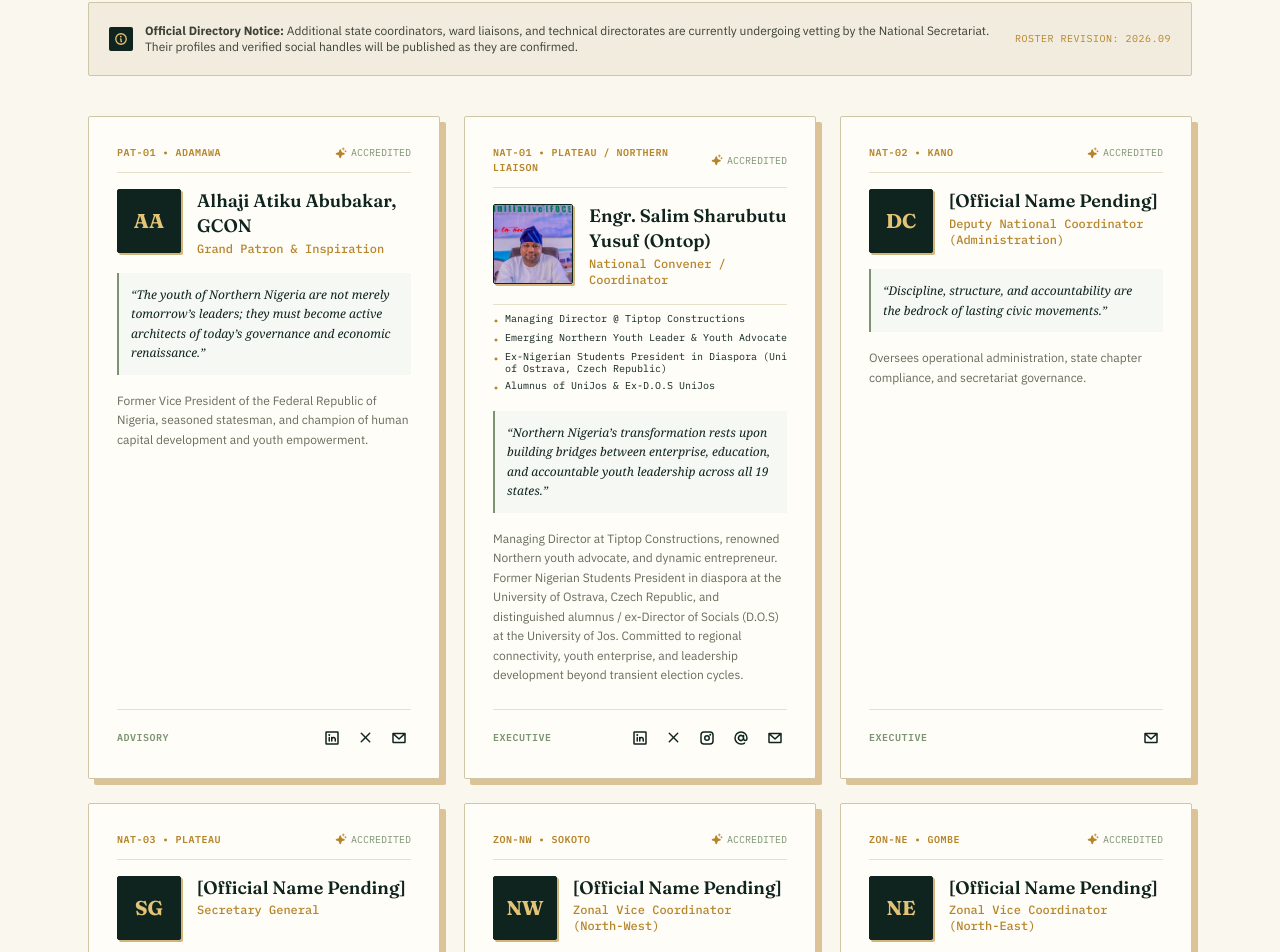
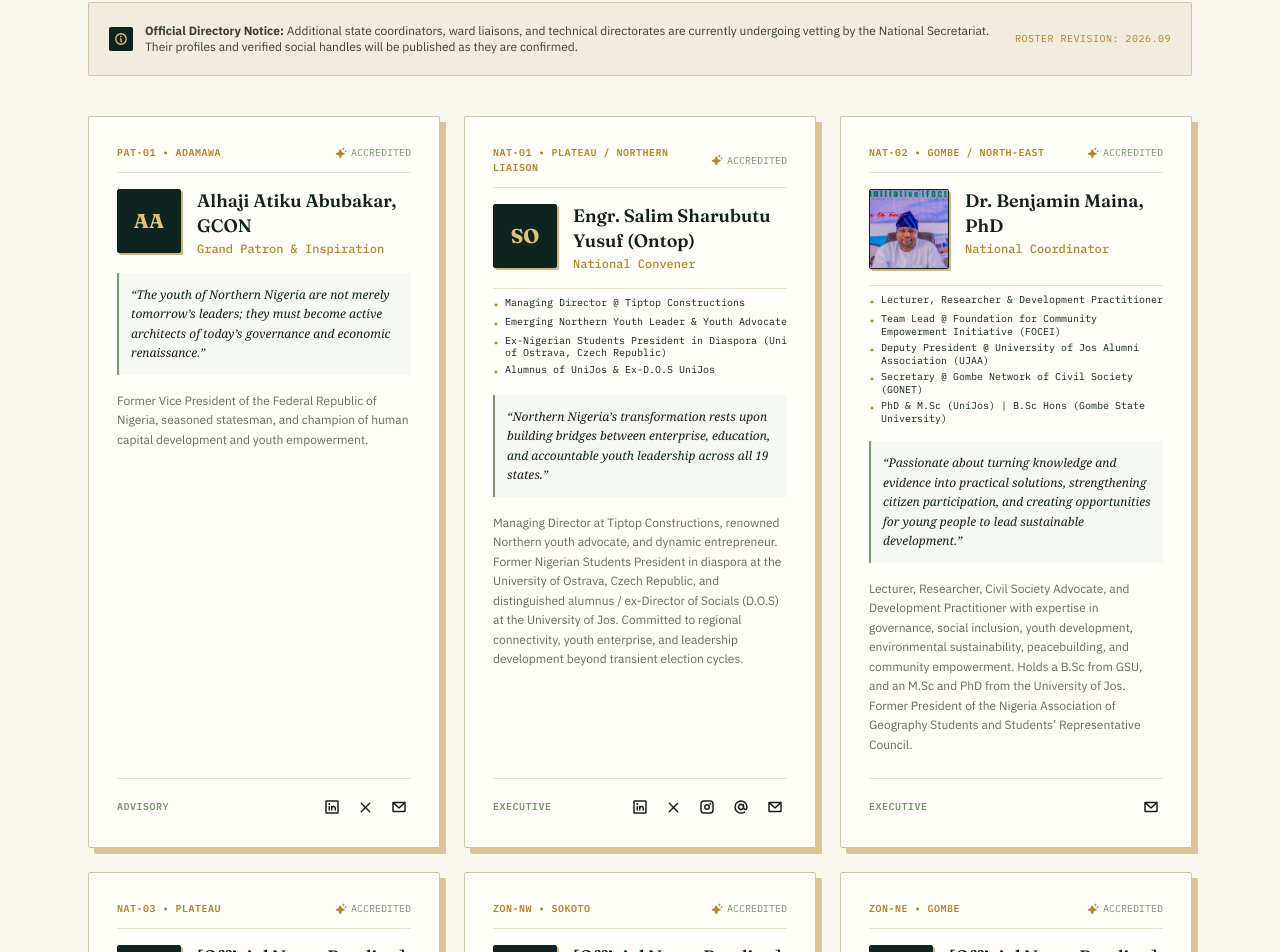
Before and after one commit to Yamojr001/anyv, a React (Vite) app: page /leadership in a window 1280 px wide. Shown: the part 627-1579 px from the top of the page. Built offline with nearby package versions, Linux system fonts and the light colour scheme.

Commit message:
feat: add Dr. Benjamin Maina as National Coordinator with verified FOCEI portrait and academic credentials

```diff
--- a/src/data/leadershipData.js
+++ b/src/data/leadershipData.js
@@ -30,11 +30,11 @@ export const leadershipOfficials = [
     id: 'exec-salim-ontop',
     name: 'Engr. Salim Sharubutu Yusuf (Ontop)',
     popularName: 'Engr. Salim (ONTOP) Sharubutu',
-    rankTitle: 'National Convener / Coordinator',
+    rankTitle: 'National Convener',
     category: 'executive',
     state: 'Plateau / Northern Liaison',
     badgeCode: 'NAT-01',
-    photoUrl: '/images/officials/salim-ontop.png',
+    photoUrl: '', // Ready for official portrait
     initials: 'SO',
     portfolioRoles: [
       'Managing Director @ Tiptop Constructions',
@@ -53,21 +53,25 @@ export const leadershipOfficials = [
     }
   },
   {
-    id: 'exec-02',
-    name: '[Official Name Pending]',
-    rankTitle: 'Deputy National Coordinator (Administration)',
+    id: 'exec-benjamin-maina',
+    name: 'Dr. Benjamin Maina, PhD',
+    rankTitle: 'National Coordinator',
     category: 'executive',
-    state: 'Kano',
+    state: 'Gombe / North-East',
     badgeCode: 'NAT-02',
-    photoUrl: '',
-    initials: 'DC',
-    quote: 'Discipline, structure, and accountability are the bedrock of lasting civic movements.',
-    bio: 'Oversees operational administration, state chapter compliance, and secretariat governance.',
+    photoUrl: '/images/officials/benjamin-maina.png',
+    initials: 'BM',
+    portfolioRoles: [
+      'Lecturer, Researcher & Development Practitioner',
+      'Team Lead @ Foundation for Community Empowerment Initiative (FOCEI)',
+      'Deputy President @ University of Jos Alumni Association (UJAA)',
+      'Secretary @ Gombe Network of Civil Society (GONET)',
+      'PhD & M.Sc (UniJos) | B.Sc Hons (Gombe State University)'
+    ],
+    quote: 'Passionate about turning knowledge and evidence into practical solutions, strengthening citizen participation, and creating opportunities for young people to lead sustainable development.',
+    bio: 'Lecturer, Researcher, Civil Society Advocate, and Development Practitioner with expertise in governance, social inclusion, youth development, environmental sustainability, peacebuilding, and community empowerment. Holds a B.Sc from GSU, and an M.Sc and PhD from the University of Jos. Former President of the Nigeria Association of Geography Students and Students’ Representative Council.',
     socials: {
-      twitter: '#',
-      facebook: '#',
-      linkedin: '#',
-      email: 'deputy.coordinator@anyv.ng'
+      email: 'benjamin.maina@anyv.ng'
     }
   },
   {
```
Also changed, not shown: public/images/officials/benjamin-maina.png (added).
